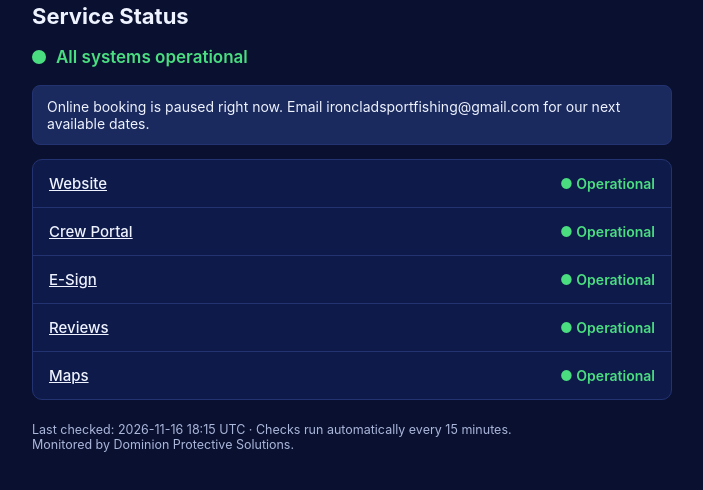
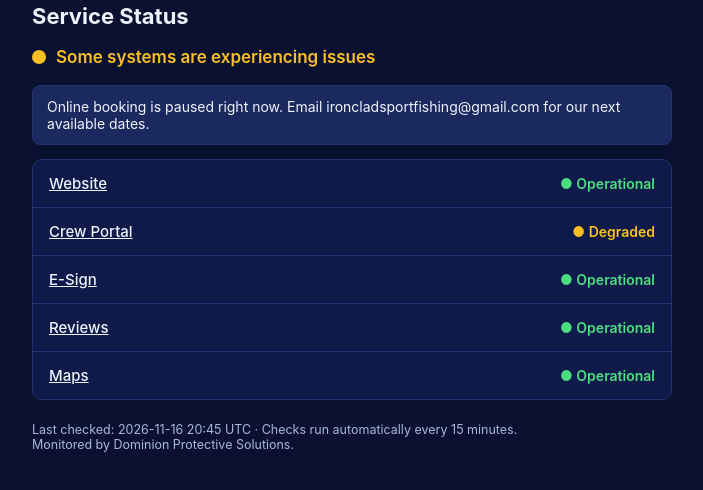
Before and after one commit to dominion-ceo/ironclad-status, a plain HTML site: page index.html in a window 1280 px wide. Shown: the part 52-542 px from the top of the page, without its empty margins (288-991 px from the left). Drawn offline with Linux system fonts and the light colour scheme.

Commit message:
status update

```diff
--- a/index.html
+++ b/index.html
@@ -9,8 +9,8 @@ body{margin:0;font-family:-apple-system,Segoe UI,Roboto,Helvetica,Arial,sans-ser
 .brand{font-size:14px;letter-spacing:.08em;text-transform:uppercase;color:#FB8E28;font-weight:700}
 h1{font-size:22px;margin:6px 0 2px;color:#eef3ff}
 .head{display:flex;align-items:center;gap:10px;margin:18px 0}
-.dot{width:14px;height:14px;border-radius:50%;background:#4ade80}
-.headline{font-size:17px;font-weight:600;color:#4ade80}
+.dot{width:14px;height:14px;border-radius:50%;background:#fbbf24}
+.headline{font-size:17px;font-weight:600;color:#fbbf24}
 .banner{background:#1b2a5e;border:1px solid #233371;border-radius:8px;padding:12px 14px;font-size:14px;margin:14px 0;color:#eef3ff}
 .card{background:#0e1a4a;border:1px solid #233371;border-radius:10px;overflow:hidden;margin-top:14px}
 .row{display:flex;justify-content:space-between;align-items:center;padding:14px 16px;border-bottom:1px solid #233371}
@@ -22,15 +22,15 @@ footer{margin-top:22px;font-size:12.5px;color:#aab6da}
 </style></head><body><div class="wrap">
 <div class="brand">Ironclad Sportfishing</div>
 <h1>Service Status</h1>
-<div class="head"><div class="dot"></div><div class="headline">All systems operational</div></div>
+<div class="head"><div class="dot"></div><div class="headline">Some systems are experiencing issues</div></div>
 <div class="banner">Online booking is paused right now. Email ironcladsportfishing@gmail.com for our next available dates.</div>
 <div class="card">
 <div class="row"><div class="svc"><a href="https://ironcladsportfishing.com" target="_blank" rel="noopener" style="color:inherit;text-decoration:underline">Website</a></div><div class="state" style="color:#4ade80">● Operational</div></div>
-<div class="row"><div class="svc"><a href="https://app.ironcladsportfishing.com" target="_blank" rel="noopener" style="color:inherit;text-decoration:underline">Crew Portal</a></div><div class="state" style="color:#4ade80">● Operational</div></div>
+<div class="row"><div class="svc"><a href="https://app.ironcladsportfishing.com" target="_blank" rel="noopener" style="color:inherit;text-decoration:underline">Crew Portal</a></div><div class="state" style="color:#fbbf24">● Degraded</div></div>
 <div class="row"><div class="svc"><a href="https://sign.ironcladsportfishing.com" target="_blank" rel="noopener" style="color:inherit;text-decoration:underline">E-Sign</a></div><div class="state" style="color:#4ade80">● Operational</div></div>
 <div class="row"><div class="svc"><a href="https://reviews.ironcladsportfishing.com" target="_blank" rel="noopener" style="color:inherit;text-decoration:underline">Reviews</a></div><div class="state" style="color:#4ade80">● Operational</div></div>
 <div class="row"><div class="svc"><a href="https://maps.ironcladsportfishing.com" target="_blank" rel="noopener" style="color:inherit;text-decoration:underline">Maps</a></div><div class="state" style="color:#4ade80">● Operational</div></div>
 </div>
-<footer>Last checked: 2026-11-16 18:15 UTC · Checks run automatically every 15 minutes.<br>
+<footer>Last checked: 2026-11-16 20:45 UTC · Checks run automatically every 15 minutes.<br>
 Monitored by Dominion Protective Solutions.</footer>
 </div></body></html>
```
